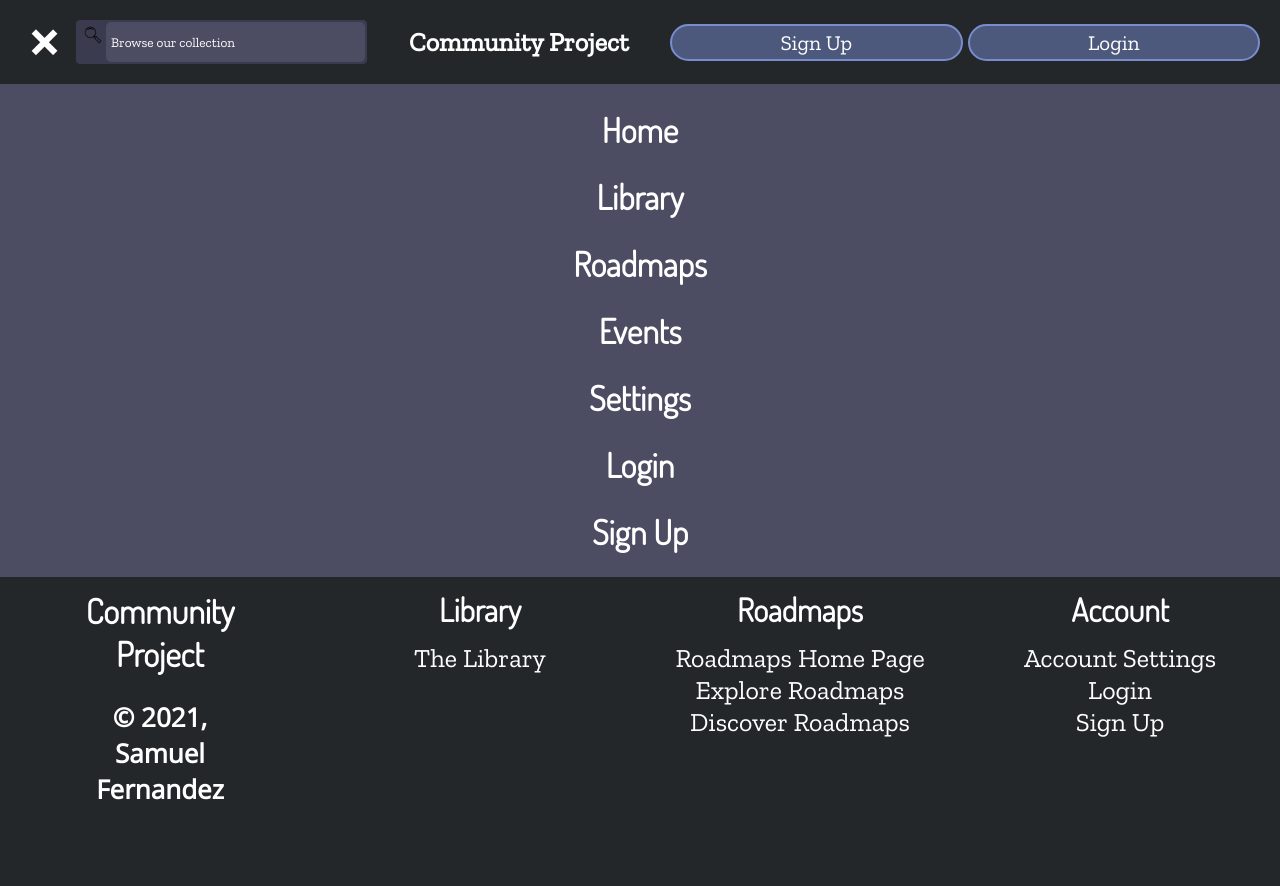
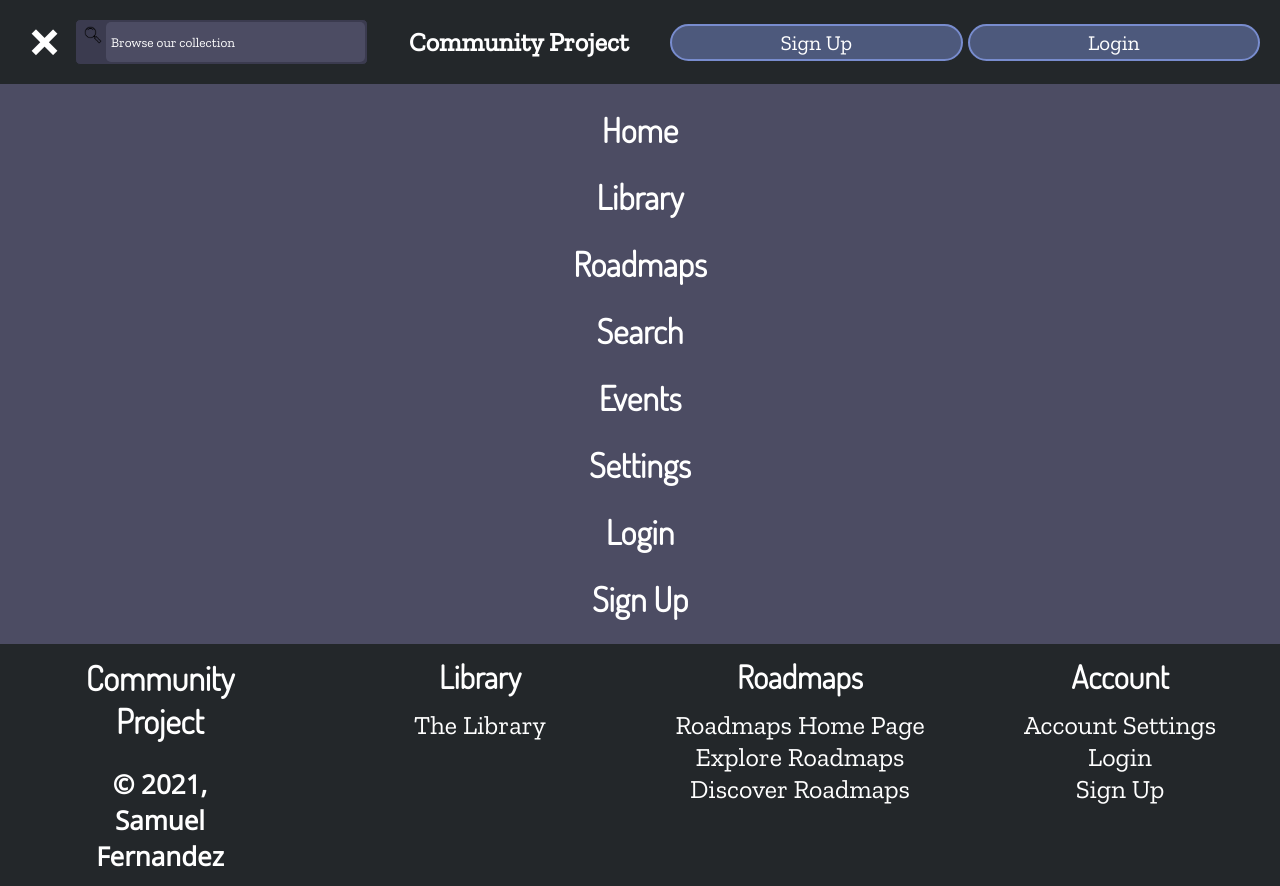
Before and after one commit to polypixeldev/computerstacks, a Next.js app in the folder app/: page / in a window 1280 px wide. Both pictures are taken after a click on the element 45 px from the left and 42 px from the top of the page. Before the commit the page ends 819 px from the top, so only its background shows below. Built offline with nearby package versions, Linux system fonts and the light colour scheme; no server answers.

Commit message:
Add search to menu

```diff
--- a/app/components/menu.js
+++ b/app/components/menu.js
@@ -20,6 +20,11 @@ function Menu({ onLink }) {
 				<h2>
 					<Link href="/roadmaps">
 						<a className="link">Roadmaps</a>
+					</Link>
+				</h2>
+				<h2>
+					<Link href="/search">
+						<a className="link">Search</a>
 					</Link>
 				</h2>
 				<h2>
```
